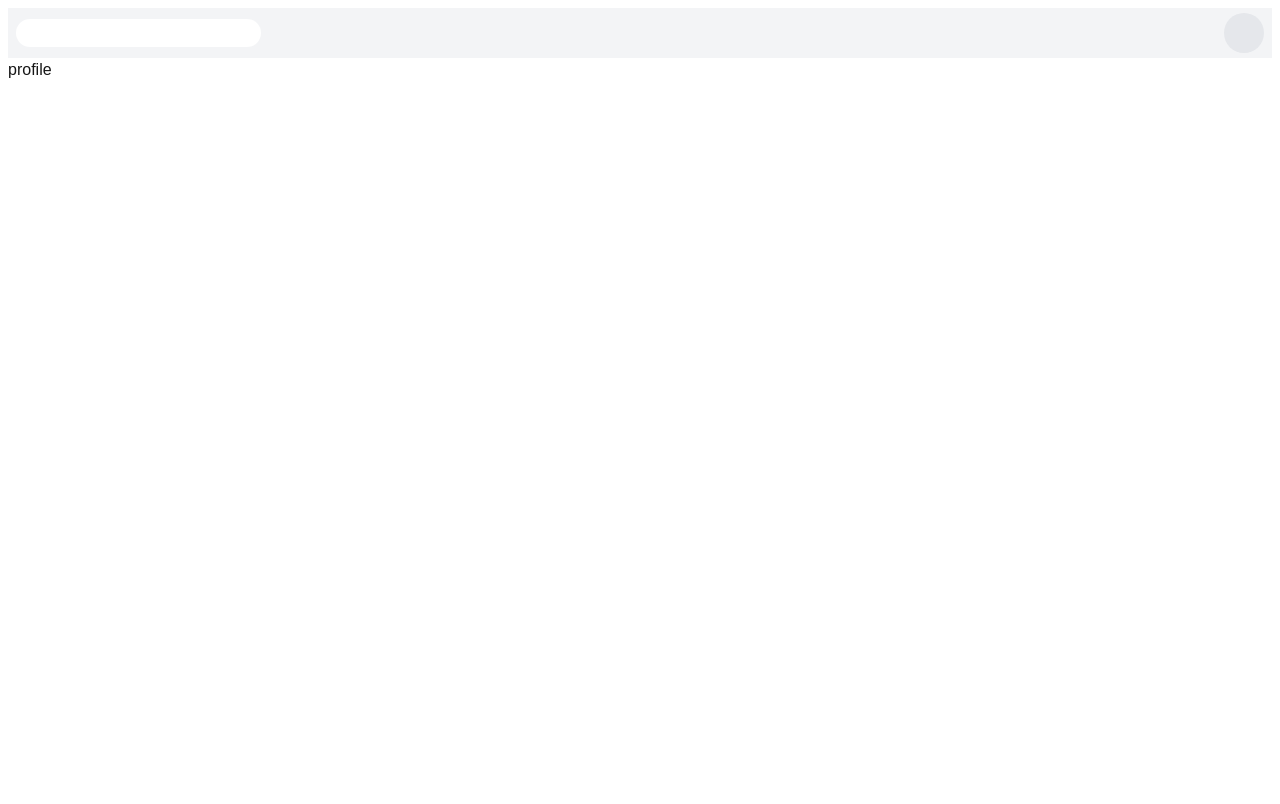
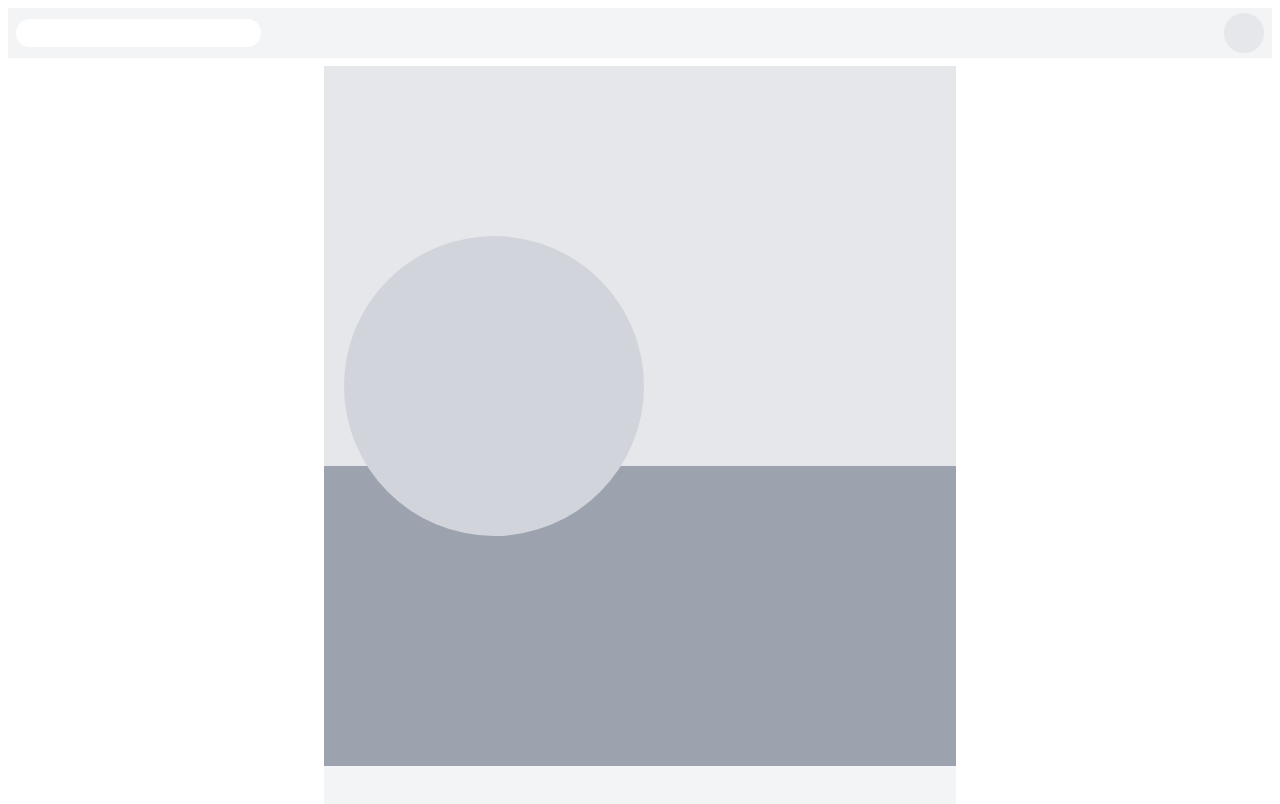
Before and after one commit to akilinjamam/level-2-24-assignment-6-clients, a Next.js app: page /profile in a window 1280 px wide. Shown: the top 804 px of the page. Built offline with nearby package versions, Linux system fonts and the light colour scheme; some icons are missing.

Commit message:
file-updated

```diff
--- /dev/null
+++ b/src/app/adminDashboard/layout.tsx
@@ -0,0 +1,16 @@
+import React, { ReactNode } from 'react';
+
+const DashLayout = ({children}: {children: ReactNode}) => {
+    return (
+        <div className='w-full h-[86vh] flex my-2'>
+            <div className='w-[20%] h-full bg-gray-200'>
+
+            </div>
+            <div className='w-[80%] h-full bg-green-200'>
+            {children}
+            </div>
+        </div>
+    );
+};
+
+export default DashLayout;
--- /dev/null
+++ b/src/app/adminDashboard/page.tsx
@@ -0,0 +1,9 @@
+const Dashboard = () => {
+    return (
+        <div>
+
+        </div>
+    );
+};
+
+export default Dashboard;
--- a/src/app/profile/page.tsx
+++ b/src/app/profile/page.tsx
@@ -2,8 +2,17 @@
 
 const page = () => {
     return (
-        <div>
-            profile
+        <div className="w-full min-h-[1200px] my-2">
+            <div className="w-[50%] min-h-[1200px] bg-gray-100 mx-auto">
+                <section className="w-full h-[400px] bg-gray-200 relative">
+                    <div className="w-[300px] h-[300px] rounded-full bg-gray-300 absolute left-[20px] bottom-[-70px]">
+
+                    </div>
+                </section>
+                <section className="w-full h-[300px] bg-gray-400 ">
+
+                </section>
+            </div>
         </div>
     );
 };
--- /dev/null
+++ b/src/app/userDashboard/layout.tsx
@@ -0,0 +1,16 @@
+import React, { ReactNode } from 'react';
+
+const userLayout = ({children}: {children: ReactNode}) => {
+    return (
+        <div className='w-full h-[86vh] flex my-2'>
+            <div className='w-[20%] h-full bg-gray-200'>
+
+            </div>
+            <div className='w-[80%] h-full bg-green-200'>
+            {children}
+            </div>
+        </div>
+    );
+};
+
+export default userLayout;
--- /dev/null
+++ b/src/app/userDashboard/page.tsx
@@ -0,0 +1,11 @@
+import React, { ReactNode } from 'react';
+
+const Page = ({children}: {children: ReactNode}) => {
+    return (
+        <div >
+           {children}
+        </div>
+    );
+};
+
+export default Page;
```
